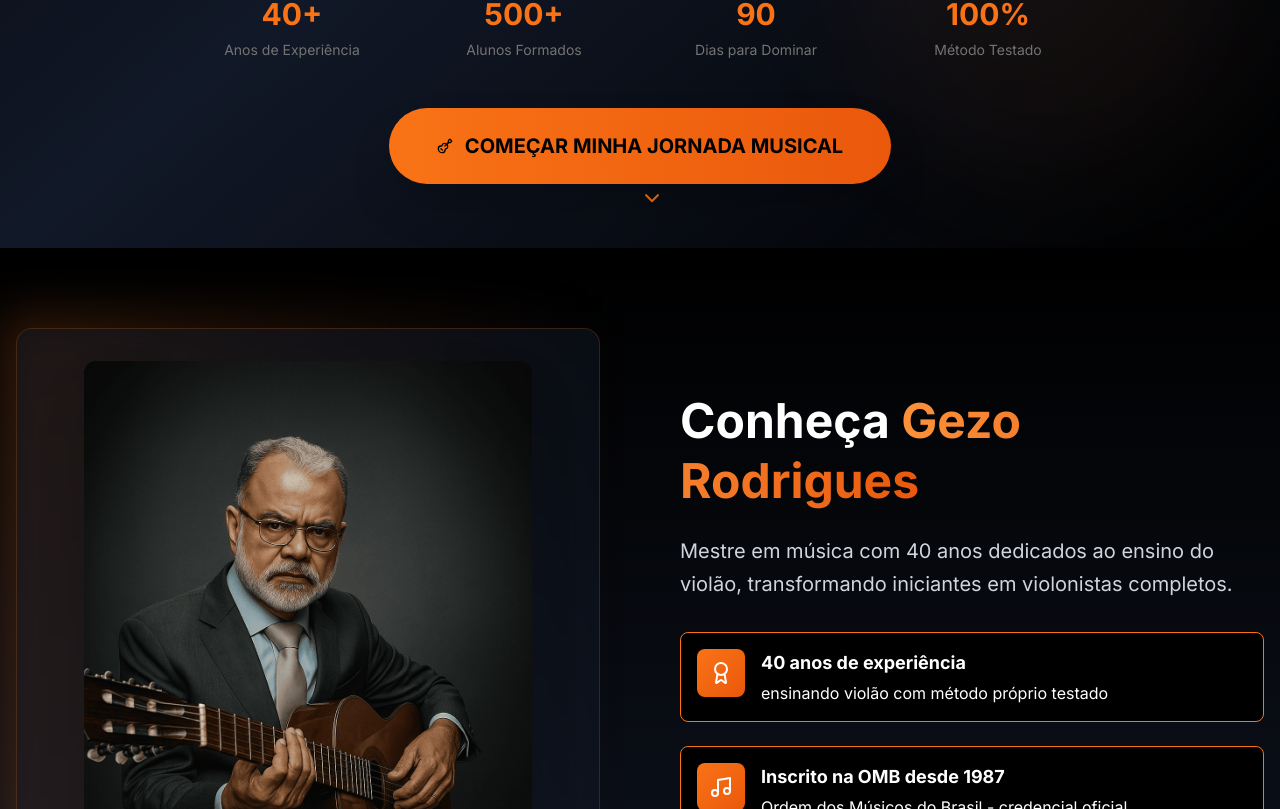
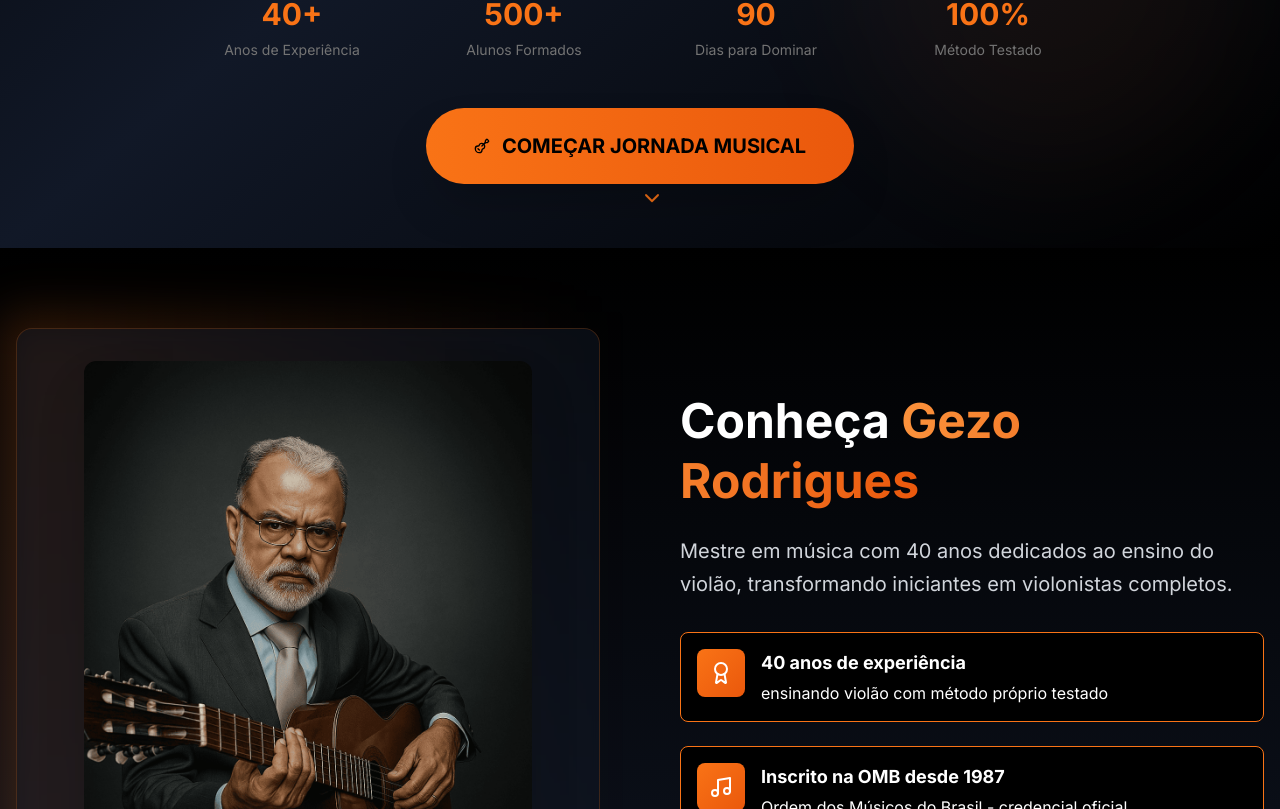
Before and after one commit to jonata1200/violao-puro-e-simples-next, a Next.js app: page / in a window 1280 px wide. Shown: the part 851-1660 px from the top of the page. Built offline with nearby package versions, Linux system fonts and the light colour scheme.

Commit message:
Redução de texto em botão

```diff
--- a/src/components/HeroSection.tsx
+++ b/src/components/HeroSection.tsx
@@ -54,7 +54,7 @@ export function HeroSection() {
           <a href="https://pay.hotmart.com/S37582308X" target="_blank" rel="noopener noreferrer">
             <CTAButton size="cta">
               <Guitar className="w-4 h-4 md:w-5 md:h-5 lg:w-6 lg:h-6" />
-              <span>COMEÇAR MINHA JORNADA MUSICAL</span>
+              <span>COMEÇAR JORNADA MUSICAL</span>
             </CTAButton>
           </a>
         </div>
--- a/src/components/OfferSection.tsx
+++ b/src/components/OfferSection.tsx
@@ -72,7 +72,7 @@ export function OfferSection() {
                   <a href="https://pay.hotmart.com/S37582308X" target="_blank" rel="noopener noreferrer" className="block mb-6">
                     <CTAButton size="ctaCompact" className="w-full">
                       <Guitar className="w-4 h-4 md:w-5 md:h-5" />
-                      <span>COMEÇAR MINHA JORNADA MUSICAL</span>
+                      <span>COMEÇAR JORNADA MUSICAL</span>
                     </CTAButton>
                   </a>
 
```
